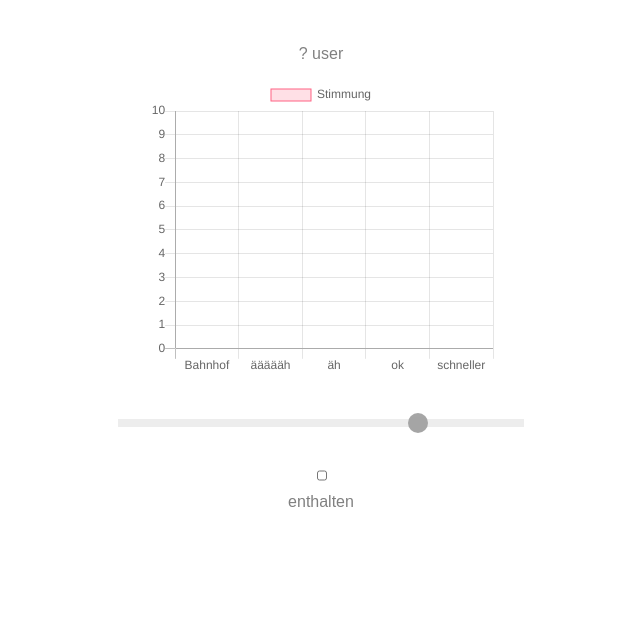
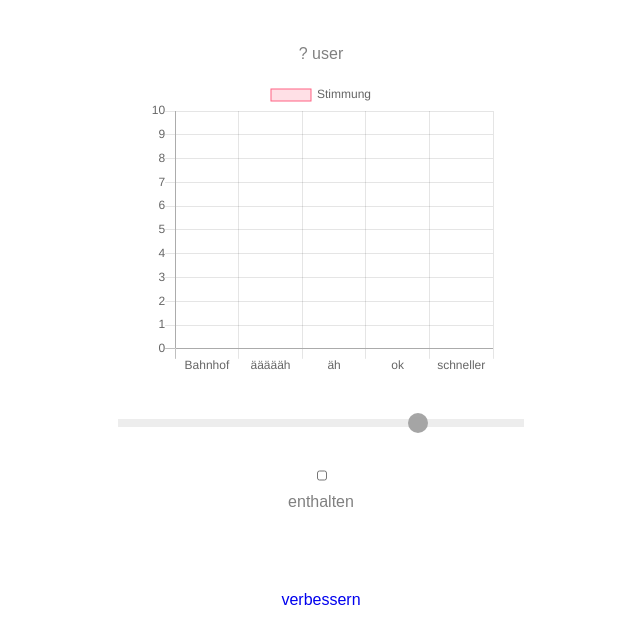
Before and after one commit to timo-braungardt/profbremse, a plain HTML site: page web/index.html in a window 1280 px wide. Shown: the part 92-736 px from the top of the page, without its empty margins (319-959 px from the left). Drawn offline with Linux system fonts and the light colour scheme.

Commit message:
link zu github eingefügt, aufgeräumt

```diff
--- a/index.html
+++ b/web/index.html
@@ -20,7 +20,7 @@
       <input type="checkbox" class="checkbox" id="mute">
       <label for="mute">enthalten</label>
 
-
+      <a href="https://github.com/drogenfrosch2/profbremse">verbessern</a>
     </div>
   </body>
 
--- a/style.css
+++ b/web/style.css
@@ -33,7 +33,10 @@ label{
     margin-top: 0.5em;
 }
 
-
+a{
+    margin-top: 5em;
+    text-decoration: none;
+}
 
 
 
```
Also changed, not shown: web/Chart.min.css (renamed from Chart.min.css), web/Chart.min.js (renamed from Chart.min.js).
